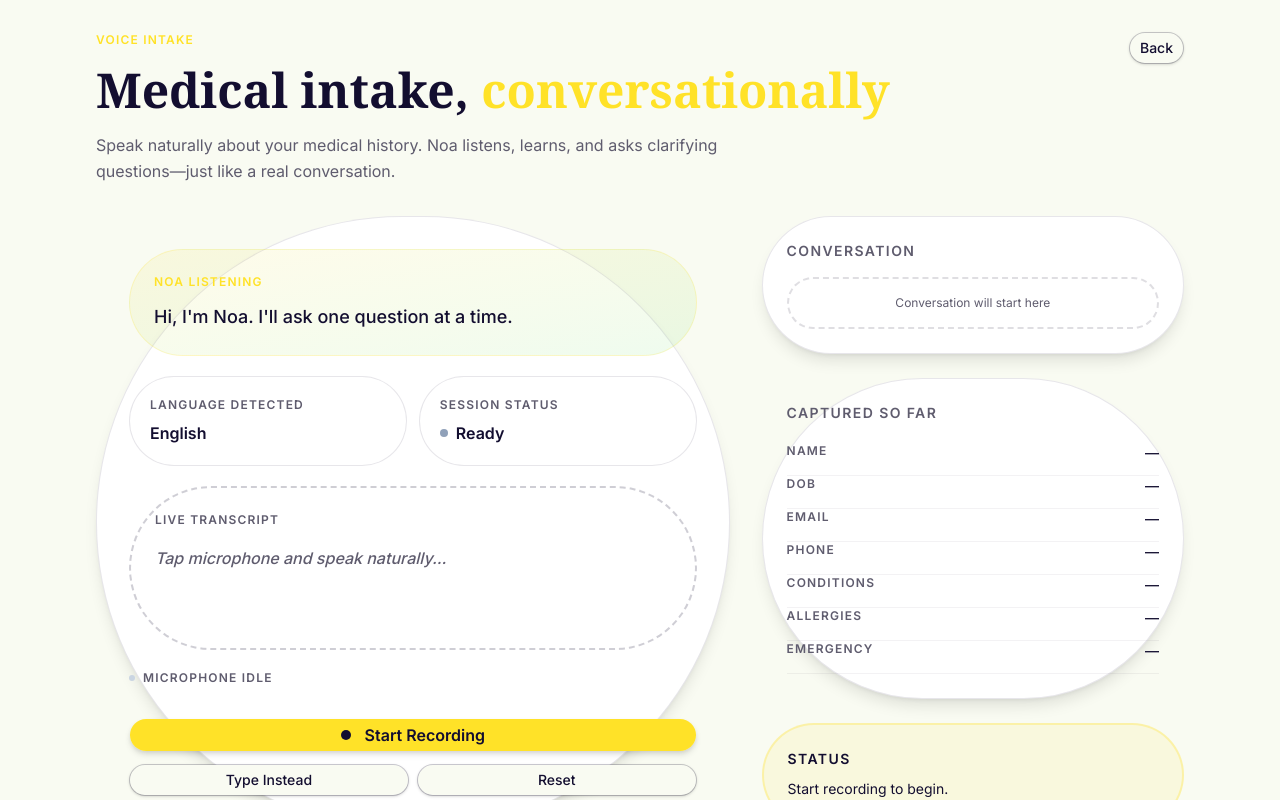
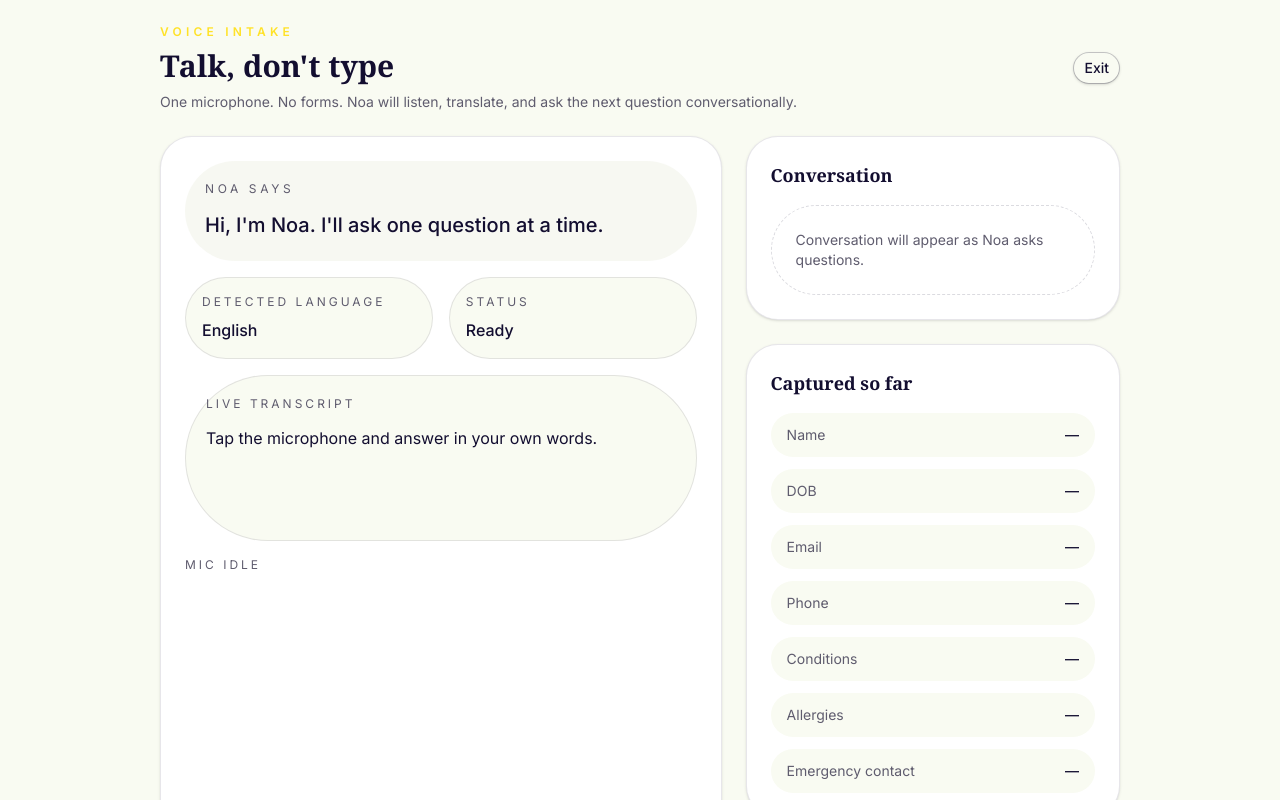
Before and after one commit to triumphsystems/noa, a Next.js app: page /intake in a window 1280 px wide. Shown: the top 800 px of the page. Built offline with nearby package versions, Linux system fonts and the light colour scheme; a web font is replaced by a local one.

Commit message:
Revert "feat: improve intake page UI and update landing page CTAs"
This reverts commit 935064107d35e210af86201e4af5f6360caa9960.

```diff
--- a/app/intake/intake-header.tsx
+++ b/app/intake/intake-header.tsx
@@ -3,22 +3,20 @@ import { Button } from '@/components/ui/button'
 
 export function IntakeHeader() {
   return (
-    <header className="mb-8 flex items-start justify-between gap-6">
-      <div className="flex-1">
-        <p className="text-xs font-semibold uppercase tracking-widest text-hi-yellow mb-3">
+    <header className="mb-6 flex items-center justify-between gap-4">
+      <div>
+        <p className="text-xs uppercase tracking-[0.35em] text-hi-yellow font-semibold mb-2">
           Voice intake
         </p>
-        <h1 className="text-4xl lg:text-5xl font-bold font-serif text-deep-ink mb-3 leading-tight">
-          Medical intake,{' '}
-          <span className="text-hi-yellow">conversationally</span>
-        </h1>
-        <p className="text-base text-slate leading-relaxed max-w-2xl">
-          Speak naturally about your medical history. Noa listens, learns, and asks clarifying questions—just like a real conversation.
+        <h1 className="text-3xl font-bold font-serif">Talk, don&apos;t type</h1>
+        <p className="mt-2 max-w-2xl text-sm text-slate">
+          One microphone. No forms. Noa will listen, translate, and ask the next question
+          conversationally.
         </p>
       </div>
       <Link href="/">
-        <Button variant="outline" className="rounded-full border-deep-ink/20 text-deep-ink hover:bg-soft-meadow shrink-0">
-          Back
+        <Button variant="outline" className="rounded-full border-deep-ink/20 text-deep-ink hover:bg-soft-meadow">
+          Exit
         </Button>
       </Link>
     </header>
--- a/app/intake/intake-info-panels.tsx
+++ b/app/intake/intake-info-panels.tsx
@@ -22,69 +22,47 @@ export function IntakeInfoPanels({
   isListening,
 }: IntakeInfoPanelsProps) {
   return (
-    <div className="space-y-5">
-      {/* Assistant Message */}
-      <div className="rounded-2xl bg-gradient-to-br from-hi-yellow/10 to-moss-green/10 border border-hi-yellow/20 p-6">
-        <div className="flex items-start justify-between mb-3">
-          <p className="text-xs font-semibold uppercase tracking-widest text-hi-yellow">Noa listening</p>
-          {isRecording && <div className="h-2 w-2 bg-red-500 rounded-full animate-pulse" />}
-        </div>
-        <p className="text-lg font-medium leading-relaxed text-deep-ink">{assistantMessage}</p>
+    <div className="space-y-4">
+      <div className="rounded-3xl bg-soft-meadow/50 p-5">
+        <p className="text-xs uppercase tracking-[0.3em] text-slate mb-3">Noa says</p>
+        <p className="text-xl font-medium leading-8 text-deep-ink">{assistantMessage}</p>
       </div>
 
-      {/* Status Grid */}
-      <div className="grid gap-3 sm:grid-cols-2">
-        <div className="rounded-2xl border border-deep-ink/10 bg-white p-5">
-          <p className="text-xs font-semibold uppercase tracking-widest text-slate mb-2">Language detected</p>
-          <p className="font-semibold text-deep-ink">{detectedLanguage}</p>
+      <div className="grid gap-4 sm:grid-cols-2">
+        <div className="rounded-3xl border border-deep-ink/10 bg-canvas p-4">
+          <p className="text-xs uppercase tracking-[0.25em] text-slate mb-2">Detected language</p>
+          <p className="font-medium text-deep-ink">{detectedLanguage}</p>
         </div>
-        <div className="rounded-2xl border border-deep-ink/10 bg-white p-5">
-          <p className="text-xs font-semibold uppercase tracking-widest text-slate mb-2">Session status</p>
-          <div className="flex items-center gap-2">
-            <div className={`h-2 w-2 rounded-full ${
-              isSubmitting ? 'bg-blue-500 animate-pulse' :
-              isRecording ? 'bg-green-500 animate-pulse' :
-              isComplete ? 'bg-green-600' : 'bg-slate-400'
-            }`} />
-            <p className="font-semibold text-deep-ink">
-              {isSubmitting ? 'Processing' : isRecording ? 'Listening' : isComplete ? 'Complete' : 'Ready'}
-            </p>
-          </div>
+        <div className="rounded-3xl border border-deep-ink/10 bg-canvas p-4">
+          <p className="text-xs uppercase tracking-[0.25em] text-slate mb-2">Status</p>
+          <p className="font-medium text-deep-ink">
+            {isSubmitting ? 'Processing' : isRecording ? 'Listening' : isComplete ? 'Complete' : 'Ready'}
+          </p>
         </div>
       </div>
 
-      {/* Messages */}
       {supportMessage && (
-        <div className="rounded-2xl border border-amber-200/50 bg-amber-50/50 p-5 text-sm text-amber-900">
-          <p className="font-medium mb-1">Tip:</p>
-          <p>{supportMessage}</p>
+        <div className="rounded-3xl border border-amber-200 bg-amber-50 p-4 text-sm text-amber-900">
+          {supportMessage}
         </div>
       )}
 
       {error && (
-        <div className="rounded-2xl border border-red-200/50 bg-red-50/50 p-5 text-sm text-red-700">
-          <p className="font-medium mb-1">Issue detected:</p>
-          <p>{error}</p>
+        <div className="rounded-3xl border border-red-200 bg-red-50 p-4 text-sm text-red-700">
+          {error}
         </div>
       )}
 
-      {/* Live Transcript */}
-      <div className="rounded-2xl border-2 border-dashed border-deep-ink/20 bg-white p-6">
-        <p className="text-xs font-semibold uppercase tracking-widest text-slate mb-4">Live transcript</p>
-        <p className="min-h-20 text-base leading-7 text-deep-ink font-medium">
-          {transcriptPreview || (
-            <span className="text-slate italic">Tap microphone and speak naturally...</span>
-          )}
+      <div className="rounded-3xl border border-deep-ink/10 bg-canvas p-5">
+        <p className="text-xs uppercase tracking-[0.25em] text-slate mb-3">Live transcript</p>
+        <p className="min-h-24 text-base leading-7 text-deep-ink">
+          {transcriptPreview || 'Tap the microphone and answer in your own words.'}
         </p>
       </div>
 
-      {/* Recording Indicator */}
-      <div className="flex items-center gap-2 text-xs font-semibold uppercase tracking-widest text-slate">
-        <div className={`h-1.5 w-1.5 rounded-full ${
-          isRecording ? 'bg-red-500 animate-pulse' : 'bg-slate-300'
-        }`} />
-        {isRecording ? (isListening ? 'Actively listening...' : 'Starting microphone...') : 'Microphone idle'}
-      </div>
+      <p className="text-xs uppercase tracking-[0.25em] text-slate">
+        {isRecording ? (isListening ? 'Listening live' : 'Starting microphone') : 'Mic idle'}
+      </p>
     </div>
   )
 }
--- a/app/intake/intake-sidebar.tsx
+++ b/app/intake/intake-sidebar.tsx
@@ -15,9 +15,9 @@ interface IntakeSidebarProps {
 
 function Row({ label, value }: { label: string; value: string }) {
   return (
-    <div className="flex items-start justify-between gap-3 border-b border-deep-ink/5 pb-3">
-      <span className="text-xs font-semibold uppercase tracking-widest text-slate">{label}</span>
-      <span className="text-right text-sm font-medium text-deep-ink max-w-[60%] truncate">{value}</span>
+    <div className="flex items-start justify-between gap-4 rounded-2xl bg-canvas px-4 py-3">
+      <span className="text-slate">{label}</span>
+      <span className="text-right font-medium text-deep-ink">{value}</span>
     </div>
   )
 }
@@ -25,58 +25,47 @@ function Row({ label, value }: { label: string; value: string }) {
 export function IntakeSidebar({ chatItems, draft, canPersist, isComplete }: IntakeSidebarProps) {
   return (
     <aside className="space-y-6">
-      {/* Conversation History */}
-      <div className="rounded-3xl border border-deep-ink/10 bg-white p-6 shadow-lg max-h-80 overflow-y-auto">
-        <h2 className="text-sm font-bold uppercase tracking-widest text-slate mb-4">Conversation</h2>
-        <div className="space-y-3">
+      <div className="rounded-[2rem] border border-deep-ink/10 bg-white p-6 shadow-sm">
+        <h2 className="text-lg font-semibold font-serif mb-4">Conversation</h2>
+        <div className="space-y-4">
           {chatItems.map(item => (
             <div
               key={item.id}
-              className={`rounded-xl px-4 py-3 text-sm leading-6 ${
+              className={`rounded-3xl px-4 py-3 text-sm leading-6 ${
                 item.role === 'assistant'
-                  ? 'bg-gradient-to-r from-hi-yellow/10 to-moss-green/10 border border-hi-yellow/20 text-deep-ink'
-                  : 'bg-slate-50 text-deep-ink border border-deep-ink/5'
+                  ? 'bg-soft-meadow/50 text-deep-ink'
+                  : 'bg-canvas text-deep-ink border border-deep-ink/10'
               }`}
             >
-              <p className="mb-1 text-xs font-semibold uppercase tracking-widest text-slate">{item.role}</p>
-              <p className="text-xs leading-5">{item.text}</p>
+              <p className="mb-1 text-xs uppercase tracking-[0.25em] text-slate">{item.role}</p>
+              <p>{item.text}</p>
             </div>
           ))}
           {chatItems.length === 0 && (
-            <div className="rounded-xl border-2 border-dashed border-slate/20 p-4 text-xs text-slate text-center">
-              Conversation will start here
+            <div className="rounded-3xl border border-dashed border-deep-ink/15 p-6 text-sm text-slate">
+              Conversation will appear as Noa asks questions.
             </div>
           )}
         </div>
       </div>
 
-      {/* Captured Data */}
-      <div className="rounded-3xl border border-deep-ink/10 bg-white p-6 shadow-lg">
-        <h2 className="text-sm font-bold uppercase tracking-widest text-slate mb-5">Captured so far</h2>
-        <div className="space-y-0">
+      <div className="rounded-[2rem] border border-deep-ink/10 bg-white p-6 shadow-sm">
+        <h2 className="text-lg font-semibold font-serif mb-4">Captured so far</h2>
+        <div className="space-y-3 text-sm">
           <Row label="Name" value={`${draft.firstName || '—'} ${draft.lastName || ''}`.trim()} />
           <Row label="DOB" value={draft.dateOfBirth || '—'} />
           <Row label="Email" value={draft.email || '—'} />
           <Row label="Phone" value={draft.phone || '—'} />
           <Row label="Conditions" value={draft.medicalConditions?.join(', ') || '—'} />
           <Row label="Allergies" value={draft.allergies?.join(', ') || '—'} />
-          <Row label="Emergency" value={draft.emergencyContactName || '—'} />
+          <Row label="Emergency contact" value={draft.emergencyContactName || '—'} />
         </div>
       </div>
 
-      {/* Status Card */}
-      <div className={`rounded-3xl border-2 p-6 ${
-        isComplete
-          ? 'border-green-300 bg-green-50'
-          : 'border-hi-yellow/30 bg-hi-yellow/10'
-      }`}>
-        <h3 className="text-sm font-bold uppercase tracking-widest mb-2 text-deep-ink">Status</h3>
+      <div className="rounded-[2rem] border border-hi-yellow/30 bg-hi-yellow/10 p-6">
+        <h2 className="text-lg font-semibold font-serif mb-2">Next step</h2>
         <p className="text-sm text-deep-ink leading-6">
-          {isComplete
-            ? '✓ Intake complete! Ready to save.'
-            : canPersist
-            ? 'Keep talking to complete your intake.'
-            : 'Start recording to begin.'}
+          {canPersist ? 'We can save the intake once complete.' : ''}
         </p>
       </div>
     </aside>
--- a/app/intake/page.tsx
+++ b/app/intake/page.tsx
@@ -20,13 +20,12 @@ function PatientIntakeContent() {
 
   return (
     <div className="min-h-screen bg-canvas text-deep-ink">
-      <div className="mx-auto flex min-h-screen max-w-6xl flex-col px-4 py-8 sm:px-6 lg:px-8">
+      <div className="mx-auto flex min-h-screen max-w-5xl flex-col px-4 py-6 sm:px-6 lg:px-8">
         <IntakeHeader />
 
-        <main className="grid flex-1 gap-8 lg:grid-cols-[1.5fr_1fr]">
-          {/* Main Intake Panel */}
-          <section className="rounded-3xl border border-deep-ink/10 bg-white p-8 shadow-lg">
-            <div className="flex h-full flex-col justify-between gap-8">
+        <main className="grid flex-1 gap-6 lg:grid-cols-[1.2fr_0.8fr]">
+          <section className="rounded-[2rem] border border-deep-ink/10 bg-white p-6 shadow-sm">
+            <div className="flex h-full flex-col justify-between gap-6">
               <IntakeInfoPanels
                 assistantMessage={state.assistantMessage}
                 detectedLanguage={state.detectedLanguage}
@@ -39,55 +38,48 @@ function PatientIntakeContent() {
                 isListening={state.speechControls.isListening}
               />
 
-              <div className="flex flex-col gap-3">
+              <div className="flex flex-col gap-3 sm:flex-row">
                 <Button
                   onClick={state.handleMicPress}
                   disabled={state.isSubmitting}
-                  className={`w-full rounded-xl px-6 py-4 text-base font-semibold transition-all ${
+                  className={`flex-1 rounded-full px-6 py-4 text-base font-semibold ${
                     state.speechControls.isRecording
-                      ? 'bg-red-500 text-white hover:bg-red-600 shadow-lg'
-                      : 'bg-hi-yellow text-deep-ink hover:bg-hi-yellow/90 shadow-md'
+                      ? 'bg-deep-ink text-white hover:bg-deep-ink/90'
+                      : 'bg-hi-yellow text-deep-ink hover:bg-hi-yellow/90'
                   }`}
                 >
-                  <span className="mr-2 inline-flex h-2.5 w-2.5 rounded-full bg-current" />
-                  {state.speechControls.isRecording ? 'Stop Recording' : 'Start Recording'}
+                  <span className="mr-2 inline-flex h-3 w-3 rounded-full bg-current opacity-70" />
+                  {state.speechControls.isRecording ? 'Stop microphone' : 'Start microphone'}
                 </Button>
-                <div className="grid grid-cols-2 gap-2">
                 <Button
                   variant="outline"
                   onClick={state.skipToText}
-                    className="rounded-lg border-deep-ink/20 text-deep-ink hover:bg-soft-meadow"
+                  className="rounded-full border-deep-ink/20 text-deep-ink hover:bg-soft-meadow"
                 >
-                    Type Instead
+                  Type fallback
                 </Button>
                 <Button
                   variant="outline"
                   onClick={state.resetConversation}
-                    className="rounded-lg border-deep-ink/20 text-deep-ink hover:bg-soft-meadow"
+                  className="rounded-full border-deep-ink/20 text-deep-ink hover:bg-soft-meadow"
                 >
                   Reset
                 </Button>
               </div>
             </div>
-            </div>
           </section>
 
-          {/* Sidebar */}
-          <div className="lg:sticky lg:top-8 lg:h-fit">
           <IntakeSidebar
             chatItems={state.chatItems}
             draft={state.draft}
             canPersist={state.canPersist}
             isComplete={state.isComplete}
           />
-          </div>
         </main>
 
-        <footer className="mt-12 pt-6 border-t border-deep-ink/10 flex flex-col sm:flex-row items-center justify-between gap-4 text-xs text-slate">
-          <p className="font-medium">💡 Speak naturally. Switch languages anytime.</p>
-          <p className="font-medium px-4 py-2 rounded-full bg-soft-meadow/50">
-            {state.isComplete ? '✓ Ready to review' : 'Keep going...'}
-          </p>
+        <footer className="mt-6 flex items-center justify-between gap-4 text-xs text-slate">
+          <p>Speak naturally. Switch languages mid-conversation.</p>
+          <p>{state.isComplete ? 'Ready for confirmation.' : 'Keep talking until done.'}</p>
         </footer>
       </div>
     </div>
```
Also changed, not shown: app/page.tsx (+14 -11 lines). Lines whose indentation alone changed are shown as unchanged.
